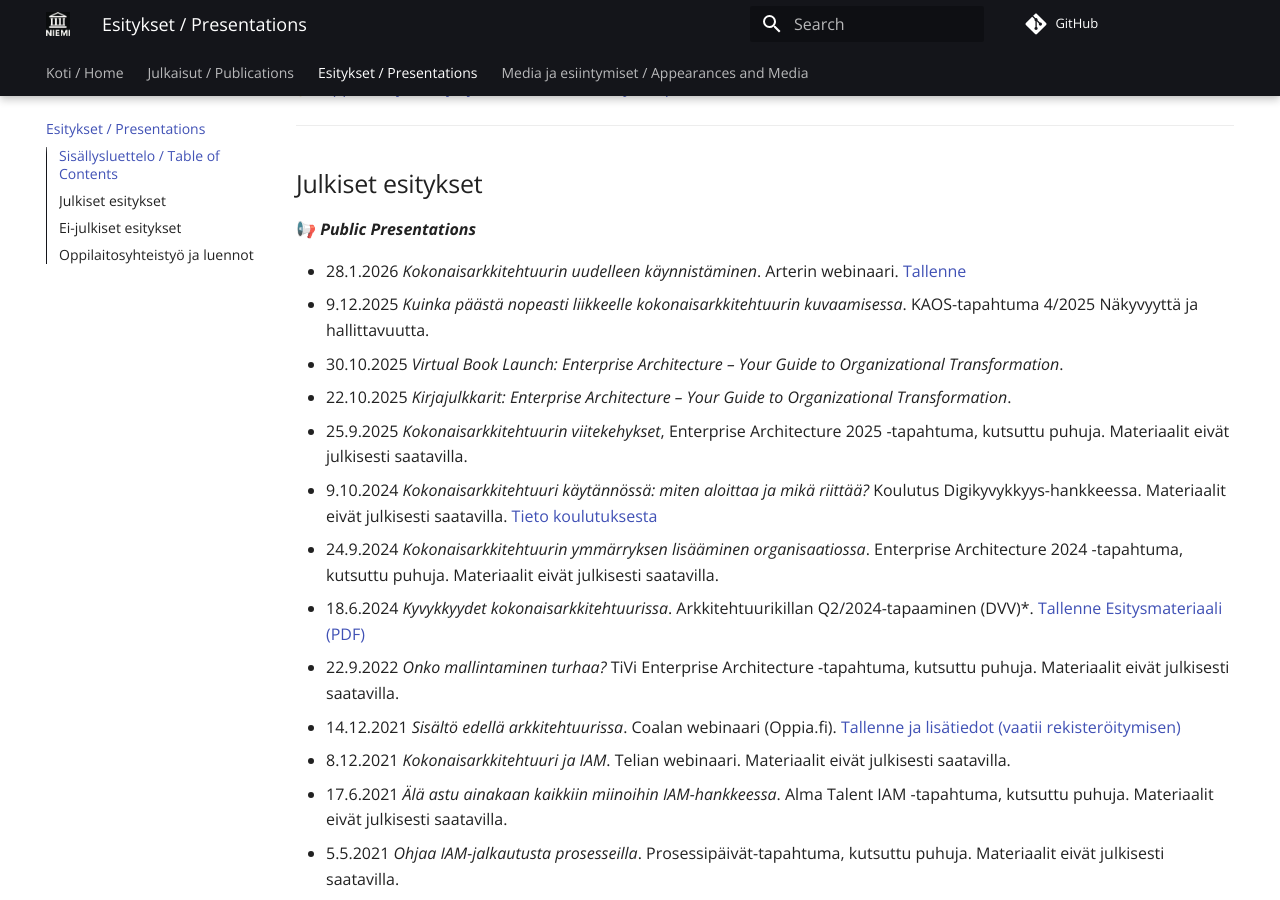
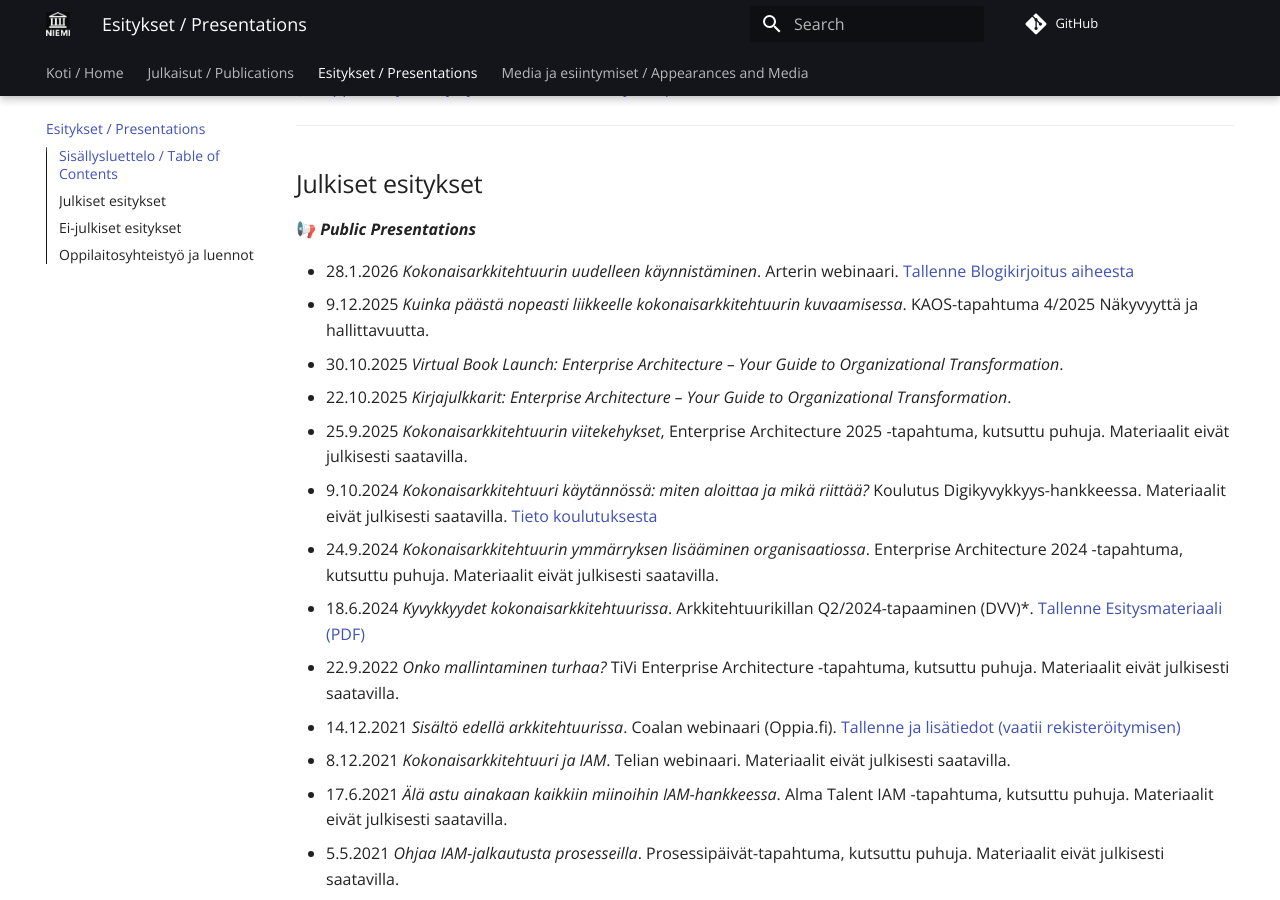
Before and after one commit to eetuniemiphd/eetuniemi, an MkDocs documentation site: the page built from docs/presentations.md, in a window 1280 px wide and 900 px high, scrolled down 430 px. Built offline with MkDocs 1.6.1 and Material for MkDocs 9.7.7, drawn with Linux system fonts in a browser that asks for light colours; comment, search, counter and statistics services are not loaded.

Commit message:
Update presentations.md

```diff
--- a/docs/presentations.md
+++ b/docs/presentations.md
@@ -18,7 +18,7 @@
 ## Julkiset esitykset
 📢 ***Public Presentations***
 
-- 28.1.2026 *Kokonaisarkkitehtuurin uudelleen käynnistäminen*. Arterin webinaari. [Tallenne](https://www.arter.fi/webinaari/kokonaisarkkitehtuurin-uudelleen-kaynnistaminen)
+- 28.1.2026 *Kokonaisarkkitehtuurin uudelleen käynnistäminen*. Arterin webinaari. [Tallenne](https://www.arter.fi/webinaari/kokonaisarkkitehtuurin-uudelleen-kaynnistaminen) [Blogikirjoitus aiheesta](https://www.arter.fi/7-askelta-kokonaisarkkitehtuurityon-aktivointiin)
 - 9.12.2025 *Kuinka päästä nopeasti liikkeelle kokonaisarkkitehtuurin kuvaamisessa*. KAOS-tapahtuma 4/2025 Näkyvyyttä ja hallittavuutta.
 - 30.10.2025 *Virtual Book Launch: Enterprise Architecture – Your Guide to Organizational Transformation*.
 - 22.10.2025 *Kirjajulkkarit: Enterprise Architecture – Your Guide to Organizational Transformation*.
```
